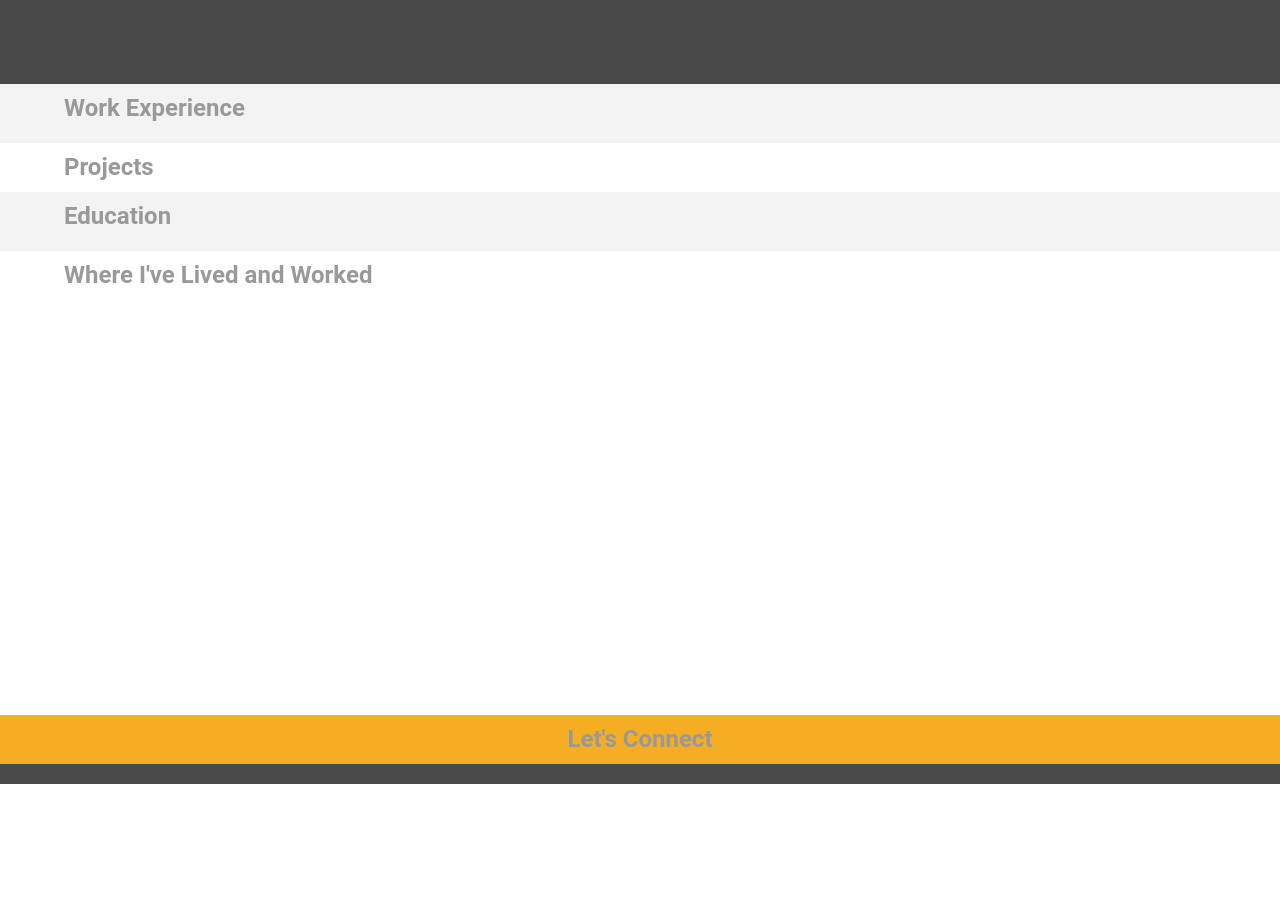
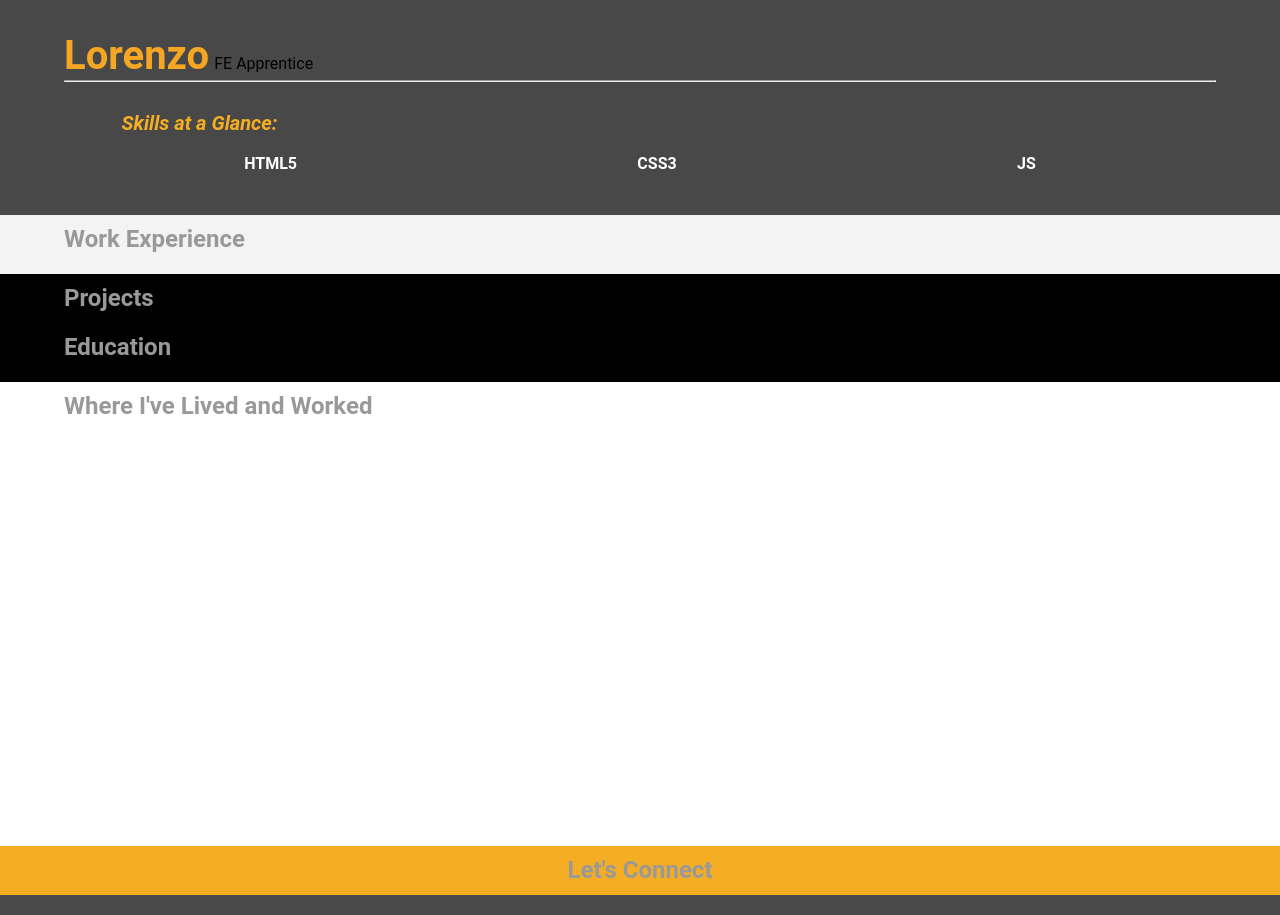
Before and after one commit to spawner999/P2-Online-Resume, a plain HTML site: page index.html in a window 1280 px wide. Before the commit the page ends 800 px from the top, so only its background shows below. Drawn offline with Linux system fonts and the light colour scheme.

Commit message:
Fix typos, append skills to header

```diff
--- a/index.html
+++ b/index.html
@@ -115,25 +115,25 @@ need to load. You'll see a lot of <link>s to CSS files for styles and
 
 
     if(document.getElementsByClassName('flex-item').length === 0) {
-      document.getElementById('topContacts').style.backgroundColor: "black";
+      document.getElementById('topContacts').style.backgroundColor = "black";
     }
     if(document.getElementsByTagName('h1').length === 0) {
-      document.getElementById('header').style..backgroundColor: "black";
+      document.getElementById('header').style.backgroundColor = "black";
     }
     if(document.getElementsByClassName('work-entry').length === 0) {
-      document.getElementById('workExperience').backgroundColor: "black";
+      document.getElementById('workExperience').backgroundColor = "black";
     }
     if(document.getElementsByClassName('project-entry').length === 0) {
-      document.getElementById('projects').style.backgroundColor: "black";
+      document.getElementById('projects').style.backgroundColor = "black";
     }
     if(document.getElementsByClassName('education-entry').length === 0) {
-      document.getElementById('education').style.backgroundColor: "black";
+      document.getElementById('education').style.backgroundColor= "black";
     }
     if(document.getElementsByClassName('flex-item').length === 0) {
-      document.getElementById('letsConnect').backgroundColor: "black";
+      document.getElementById('letsConnect').backgroundColor = "black";
     }
     if(document.getElementById('map') === null) {
-      document.getElementById('mapDiv').backgroundColor: "black";
+      document.getElementById('mapDiv').backgroundColor = "black";
     }
   </script>
 </body>
--- a/js/resumeBuilder.js
+++ b/js/resumeBuilder.js
@@ -24,13 +24,13 @@ var projects = {
 			"dates" : "08/15",
 			"description" : "About Me",
 			"images" : "myImgUrl1"
-		}
+		},
 		{
 			"title" : "Udacity FEND P1",
 			"dates" : "09/15",
 			"description" : "Build A Porfolio Site",
 			"images" : "myImgUrl2"
-		}
+		},
 		{
 			"title" : "Udacity FEND P2",
 			"dates" : "09/15",
@@ -81,3 +81,18 @@ var education = {
 		}
 	]
 }
+
+var formattedRole = HTMLheaderRole.replace("%data%", bio.role);
+$("#header").prepend(formattedRole);
+var formattedName = HTMLheaderName.replace("%data%", bio.name);
+$("#header").prepend(formattedName);
+
+if (bio.skills.length >0) {
+	$("#header").append(HTMLskillsStart);
+	var formattedSkill = HTMLskills.replace("%data%", bio.skills[0]);
+	$("#skills").append(formattedSkill);
+	var formattedSkill = HTMLskills.replace("%data%", bio.skills[1]);
+	$("#skills").append(formattedSkill);
+	var formattedSkill = HTMLskills.replace("%data%", bio.skills[2]);
+	$("#skills").append(formattedSkill);
+}
```
